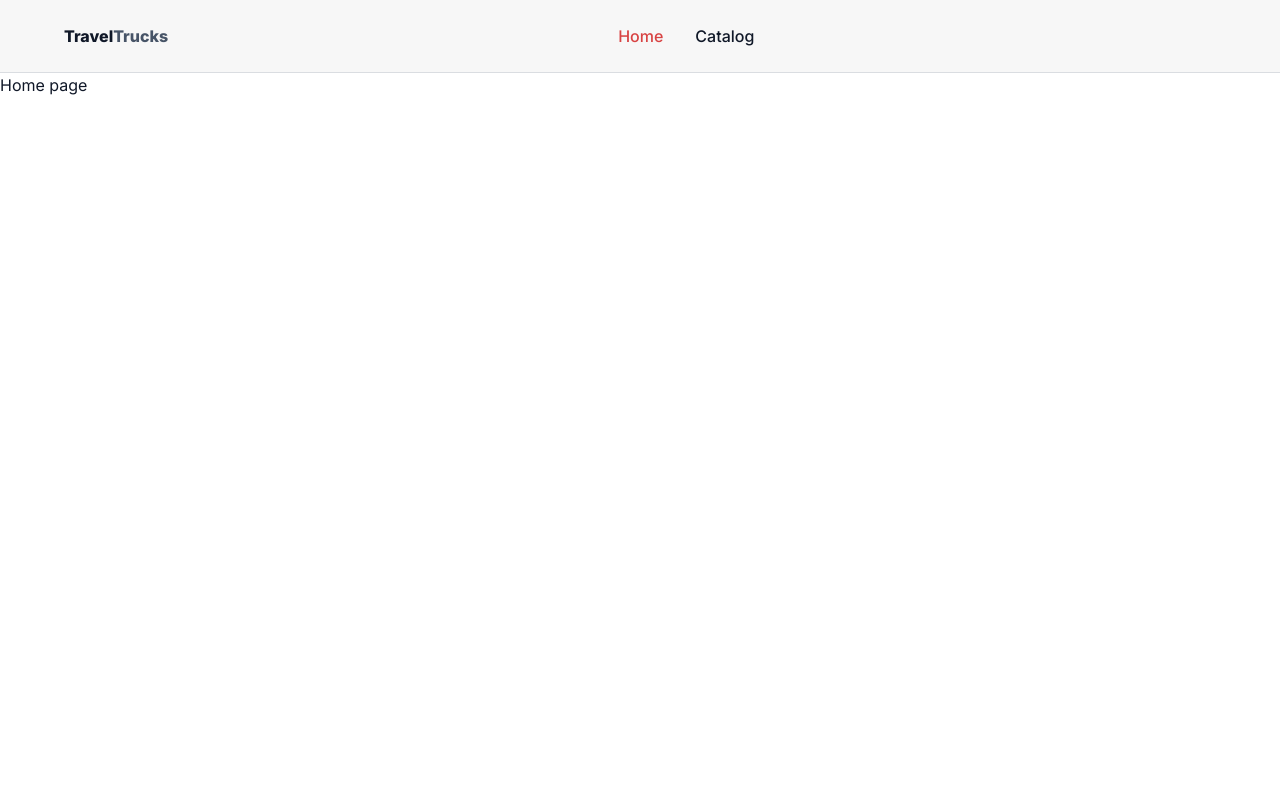
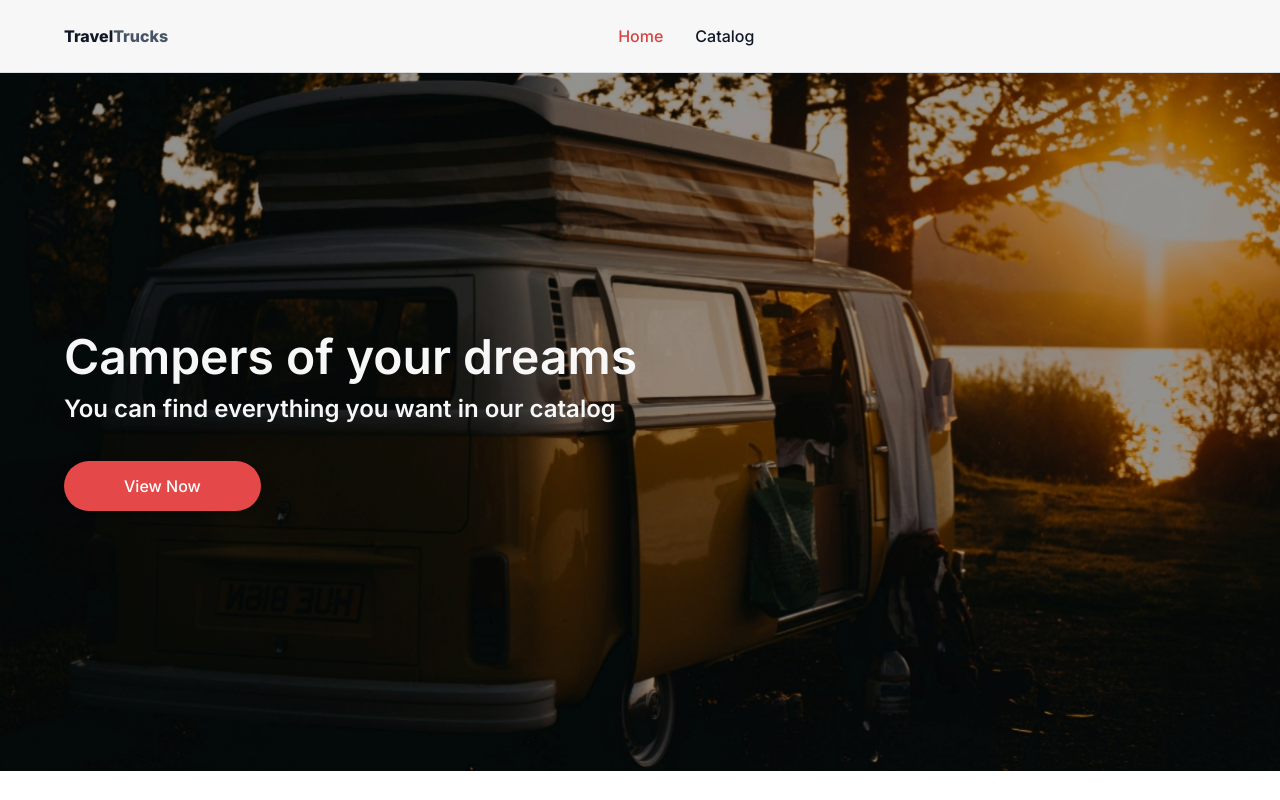
Before and after one commit to Serhiy199/travel-trucks, a React (Vite) app: page / in a window 1280 px wide. Built offline with nearby package versions, Linux system fonts and the light colour scheme; no server answers.

Commit message:
hero section

```diff
--- a/src/App.jsx
+++ b/src/App.jsx
@@ -5,6 +5,7 @@ import { fetchArticles } from './article-api';
 import { Route, Routes } from 'react-router-dom';
 import NotFoundPage from './pages/NotFoundPage/NotFoundPage';
 import Header from './components/Header/Header';
+import HomePage from './pages/HomePage/HomePage';
 
 function App() {
     const [articles, setArticles] = useState([]);
@@ -24,7 +25,7 @@ function App() {
             <Header />
 
             <Routes>
-                <Route path="/" element={<div>Home page</div>} />
+                <Route path="/" element={<HomePage />} />
                 <Route path="/catalog" element={<div>Catalog page</div>} />
                 {/* <Route path="/catalog/:id" element={<div>Home page</div>}/> */}
                 <Route path="*" element={<NotFoundPage />} />
--- a/src/article-api.js
+++ b/src/article-api.js
@@ -1,8 +1,8 @@
-import axios from "axios";
+import axios from 'axios';
 
-axios.default.baseURL = "https://66b1f8e71ca8ad33d4f5f63e.mockapi.io";
+// axios.default.baseURL = "https://66b1f8e71ca8ad33d4f5f63e.mockapi.io";
 
 export const fetchArticles = async () => {
-  const response = await axios.get("/campers");
-  return response.data.items;
+    const response = await axios.get('https://66b1f8e71ca8ad33d4f5f63e.mockapi.io/campers');
+    return response.data.items;
 };
--- a/src/pages/HomePage/HomePage.jsx
+++ b/src/pages/HomePage/HomePage.jsx
@@ -0,0 +1,15 @@
+import { Link } from 'react-router-dom';
+import Button from '../../components/Button/Button';
+import { hero, heroTitle, heroText } from './HomePage.module.css';
+
+export default function HomePage() {
+    return (
+        <section className={hero}>
+            <div>
+                <h1 className={heroTitle}>Campers of your dreams</h1>
+                <h2 className={heroText}>You can find everything you want in our catalog</h2>
+                <Link to={'/catalog'}> {<Button text="View Now" />}</Link>
+            </div>
+        </section>
+    );
+}
--- a/src/pages/HomePage/HomePage.module.css
+++ b/src/pages/HomePage/HomePage.module.css
@@ -0,0 +1,26 @@
+.hero {
+    margin-left: auto;
+    margin-right: auto;
+    background-color: #2e2f42;
+    padding-top: 260px;
+    padding-bottom: 260px;
+    padding-left: 64px;
+    background-image: linear-gradient(rgba(0, 0, 0, 0.2), rgba(0, 0, 0, 0.2)),
+        url('../../assets/image/picture.jpeg');
+    background-size: cover;
+    color: #f7f7f7;
+}
+
+.heroTitle {
+    font-weight: 600;
+    font-size: 48px;
+    line-height: 1;
+    margin-bottom: 16px;
+}
+
+.heroText {
+    font-weight: 600;
+    font-size: 24px;
+    line-height: 1;
+    margin-bottom: 40px;
+}
```
Also changed, not shown: src/assets/image/picture.jpeg (added).
